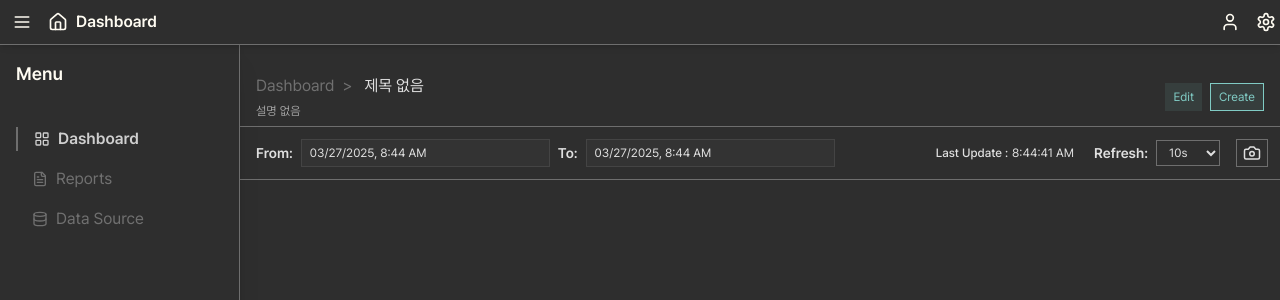
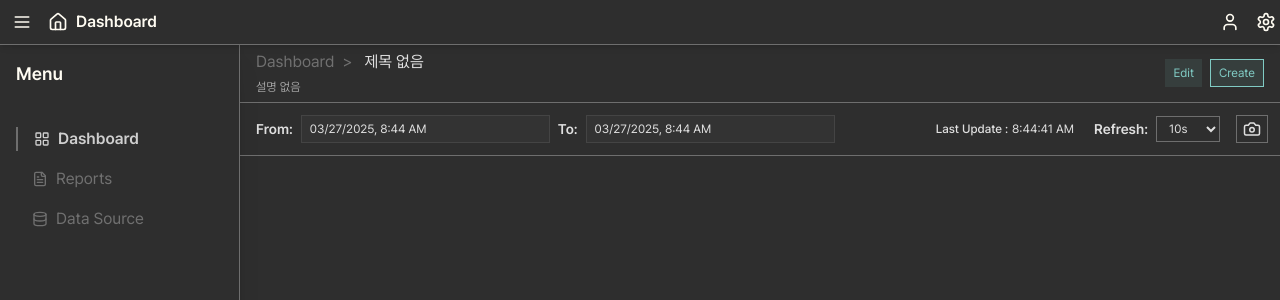
Before and after one commit to m0oMoo/monitoring_client_dark, a Next.js app: page /detail2 in a window 1280 px wide. Shown: the top 300 px of the page. Built offline with nearby package versions, Linux system fonts and the light colour scheme.

Commit message:
style: Modify padding value

```diff
--- a/app/components/bar/addChartBar.tsx
+++ b/app/components/bar/addChartBar.tsx
@@ -87,7 +87,7 @@ const AddChartBar = ({
   };
 
   return (
-    <div className="flex justify-between items-center mt-[44px] bg-modern-bg border-b border-modern-border border-0.5 py-1.5 px-4">
+    <div className="flex justify-between items-center mt-5 bg-modern-bg border-b border-modern-border border-0.5 py-1.5 px-4">
       {/* breadcrumb + 이름/설명 인라인 수정 */}
       <div>
         <div className="text-lg1 text-modern-text_disable">
```
